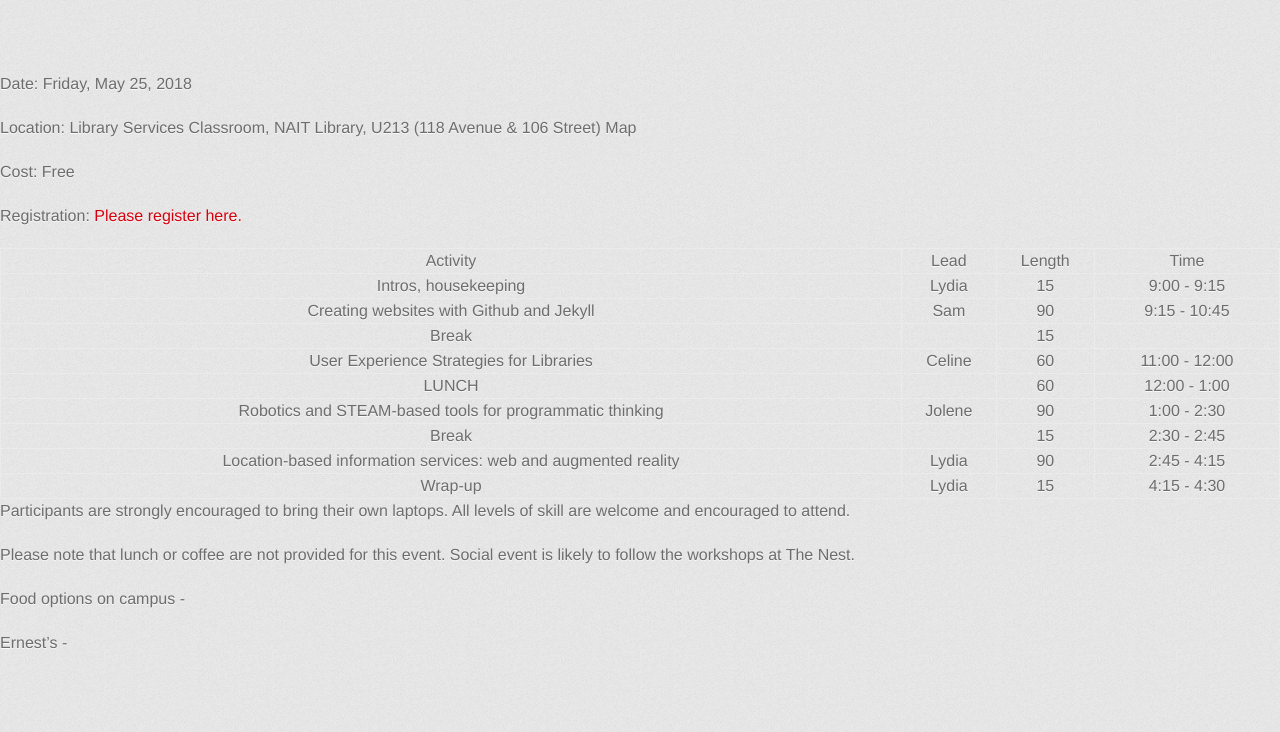
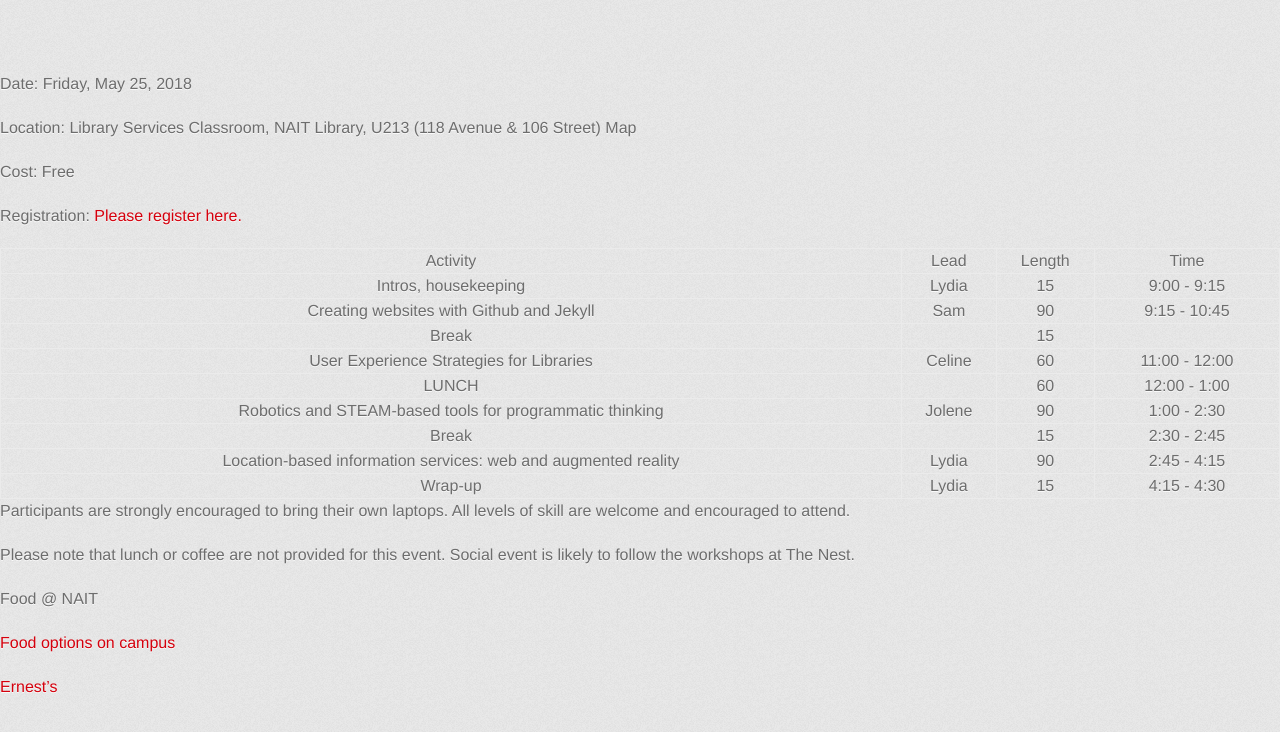
Before and after one commit to darkrepetition/c4lyegworkshop, a plain HTML site: page index.html in a window 1280 px wide. Drawn offline with Linux system fonts and the light colour scheme; a web font is replaced by a local one.

Commit message:
Update index.html

```diff
--- a/index.html
+++ b/index.html
@@ -87,9 +87,9 @@
 <p>Participants are strongly encouraged to bring their own laptops. All levels of skill are welcome and encouraged to attend.
 
 <p>Please note that lunch or coffee are not provided for this event. Social event is likely to follow the workshops at The Nest.
-
-    <p>Food options on campus - <a href="http://www.nait.ca/38712.htm"></a>
-    <p>Ernest’s - <a href="http://www.nait.ca/96351.htm"></a></p>
+<br><p>Food @ NAIT
+    <p><a href="http://www.nait.ca/38712.htm">Food options on campus</a>
+    <p><a href="http://www.nait.ca/96351.htm">Ernest’s</a></p>
 
 
 
```
